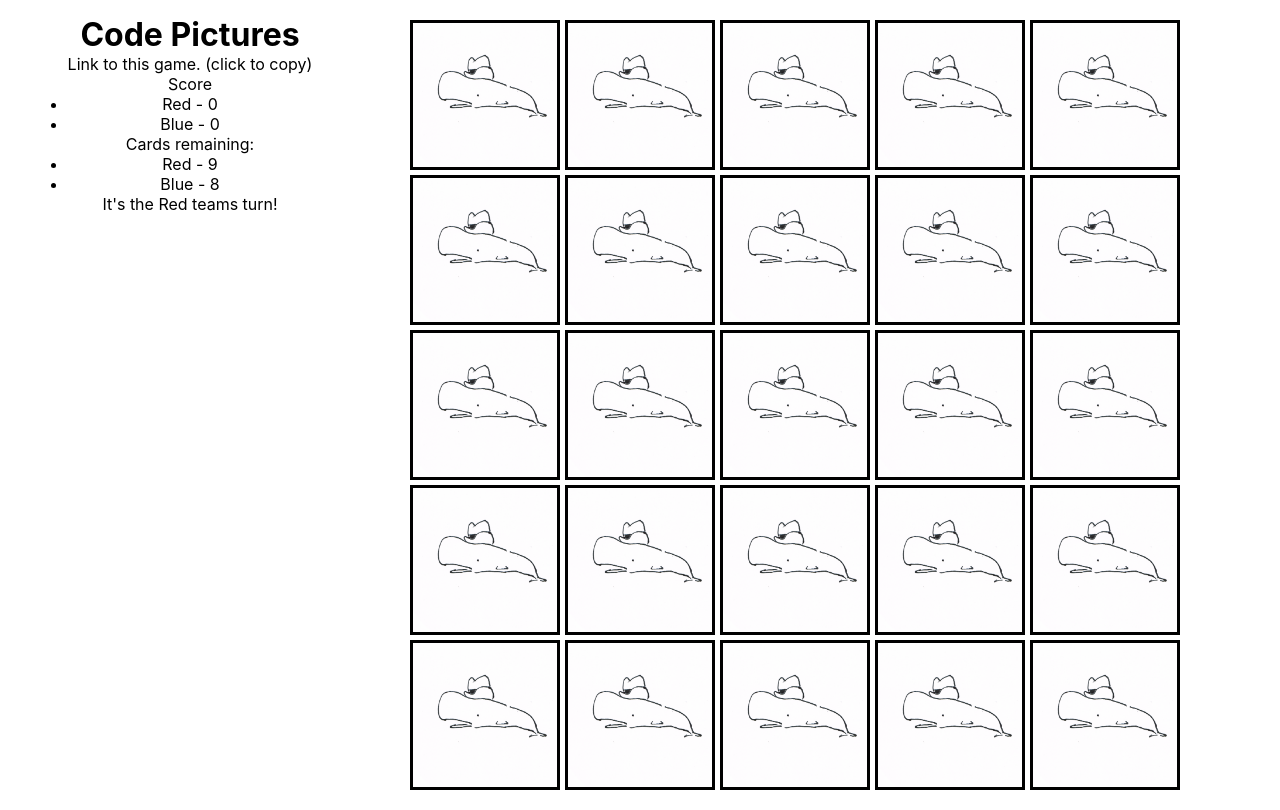
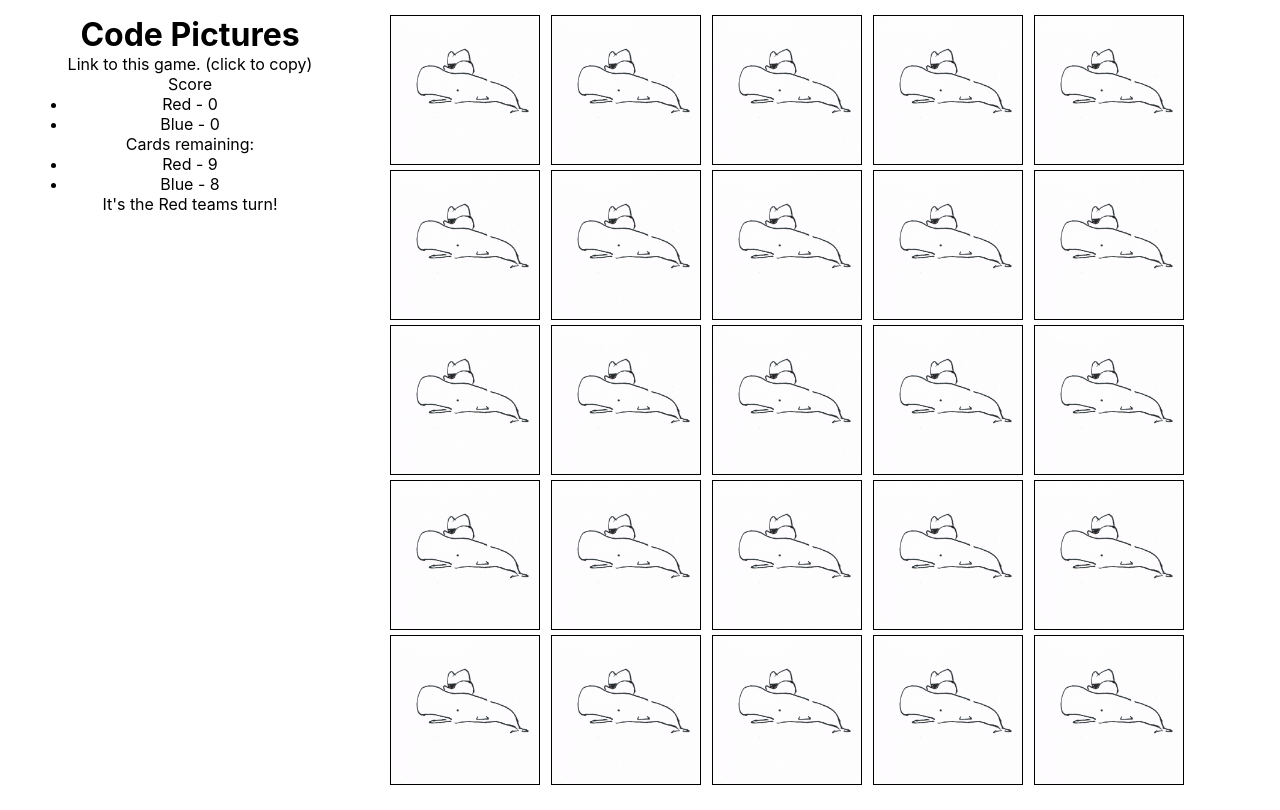
Before and after one commit to chris-langager/code-pictures, a Next.js app: page /1 in a window 1280 px wide. Built offline with nearby package versions, Linux system fonts and the light colour scheme.

Commit message:
hover effect

```diff
--- a/src/styles/base.css
+++ b/src/styles/base.css
@@ -36,4 +36,5 @@ body {
 .board-area {
   grid-area: board;
   margin: 0px auto;
+  padding: 15px 5px 5px 5px;
 }
--- a/src/styles/board.css
+++ b/src/styles/board.css
@@ -1,6 +1,5 @@
 .board {
   display: grid;
-  padding: 20px;
   grid-template-columns: 1fr 1fr 1fr 1fr 1fr;
   gap: 5px;
   width: 800px;
--- a/src/styles/card.css
+++ b/src/styles/card.css
@@ -3,5 +3,13 @@
   height: 150px;
   background-repeat: no-repeat;
   background-size: contain;
-  border: 3px black solid;
+  border: 1px black solid;
+  cursor: pointer;
+
+  transition: all 0.2s ease-out;
 }
+
+.card:hover {
+  transform: scale(1.15);
+  box-shadow: 3px 3px 10px 2px #ccc;
+}
```
